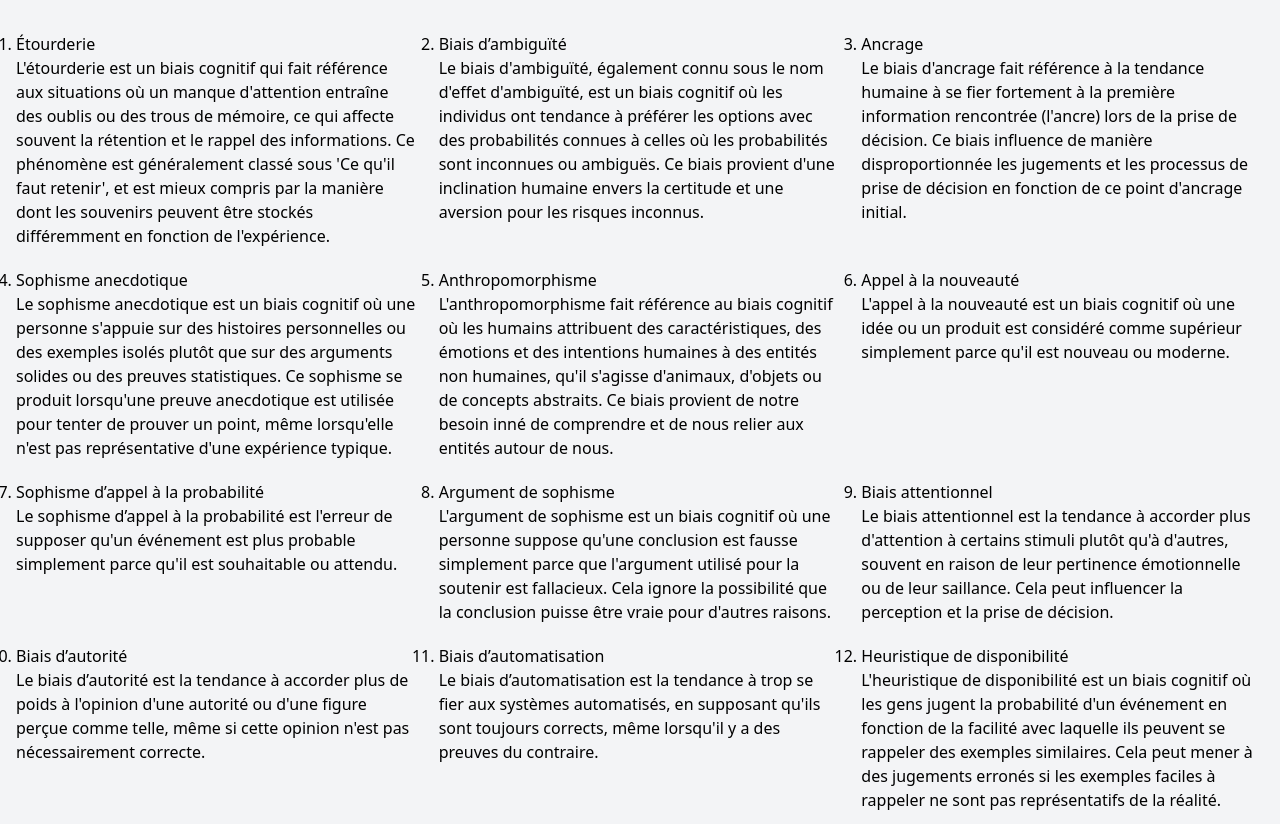
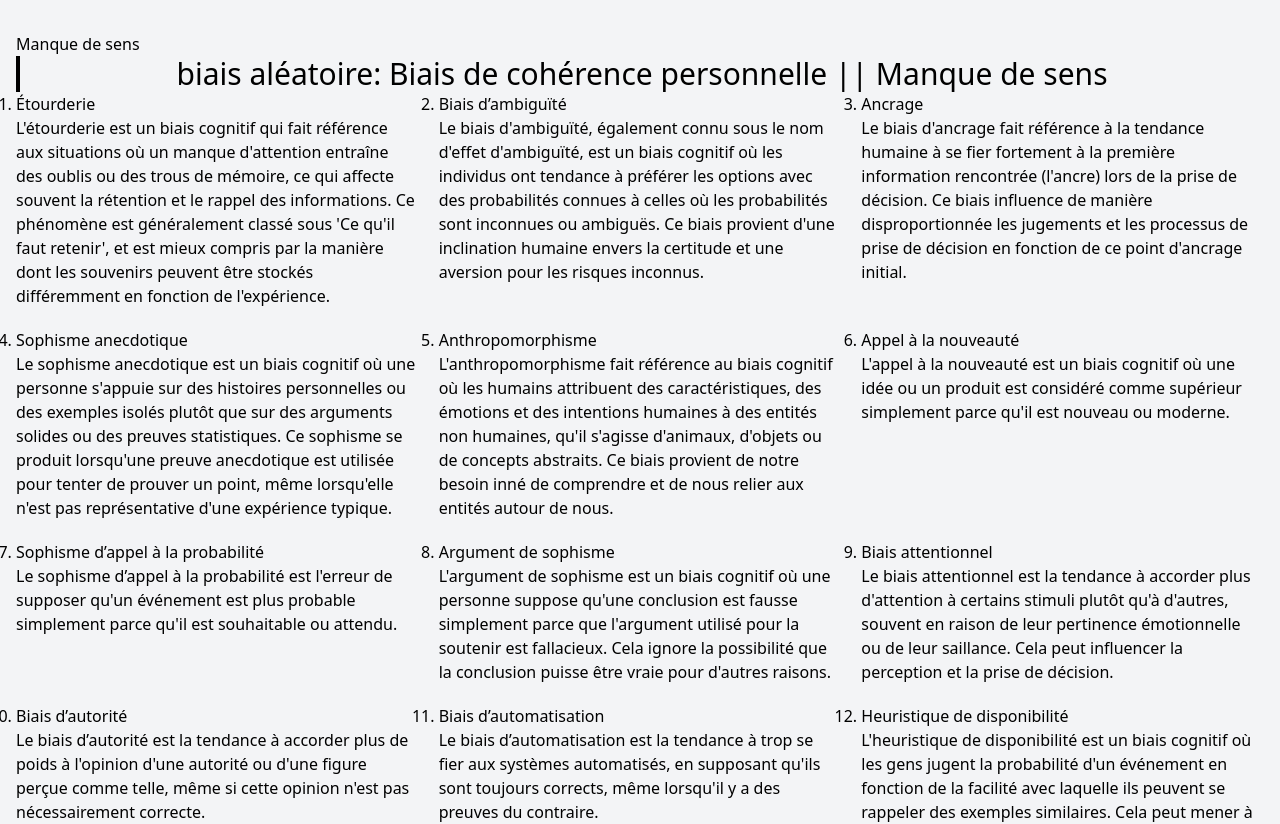
Before and after one commit to yassine-mahjoubi/biais-cognitifs, a Vue app: page / in a window 1280 px wide. Shown: the top 824 px of the page. Built offline with nearby package versions, Linux system fonts and the light colour scheme.

Commit message:
switch logic to pinia stor and add random bias

```diff
--- a/src/App.vue
+++ b/src/App.vue
@@ -1,26 +1,31 @@
 <script setup lang="ts">
-import { getApiResponse } from '@/scripts/services.ts'
-import type { Bias, Category } from './type/Bias'
-
-import { shallowRef, onMounted } from 'vue'
+import { onMounted } from 'vue'
+import { storeToRefs } from 'pinia'
 
 import BiasList from './components/UI/BiasList.vue'
+import { useBiasStore } from './stores/bias'
 
-const biases = shallowRef<Bias[]>([])
-const categories = shallowRef<Category[]>([])
-
+const store = useBiasStore()
+//storeToRefs keep recativity alive
+const { biases, loading, randomBias } = storeToRefs(store)
+const { fetchBias, selectRandomBias } = store
 onMounted(async () => {
-  const response = await getApiResponse()
-  if (response) {
-    biases.value = response.list_biases
-    categories.value = response.categories_biases
-  }
+  await fetchBias()
+  selectRandomBias()
+  console.log('randomBias', randomBias.value)
 })
 </script>
 <template>
   <div class="min-h-screen bg-gray-100">
     <div class="max-w-7xl mx-auto px-4 py-8">
-      <BiasList :biases="biases" />
+      <span v-if="loading">loading...</span>
+      <template v-else>
+        <p>{{ randomBias?.category_name }}</p>
+        <h1 v-if="randomBias" class="text-center border-l-4 text-3xl">
+          biais aléatoire: {{ randomBias.name }} || {{ randomBias.category_name }}
+        </h1>
+        <BiasList :biases="biases" />
+      </template>
     </div>
   </div>
 </template>
--- /dev/null
+++ b/src/stores/bias.ts
@@ -0,0 +1,37 @@
+import { defineStore } from 'pinia'
+import { ref, shallowRef } from 'vue'
+import type { Bias } from '@/type/Bias'
+
+import { getApiResponse } from '../scripts/services'
+
+const getRandomIndex = (data: Bias[]): number => {
+  const randomIndex = Math.floor(Math.random() * data.length)
+  return randomIndex
+}
+
+export const useBiasStore = defineStore('bias', () => {
+  const biases = shallowRef<Bias[]>([])
+  const loading = ref<boolean>(false)
+  const randomBias = ref<Bias | null | undefined>(undefined)
+
+  const fetchBias = async () => {
+    try {
+      loading.value = true
+      const response = await getApiResponse()
+      if (response) {
+        biases.value = response.list_biases
+      }
+    } catch (error) {
+      console.log(error)
+    } finally {
+      loading.value = false
+    }
+  }
+  const selectRandomBias = () => {
+    if (biases.value.length > 0) {
+      randomBias.value = biases.value[getRandomIndex(biases.value)]
+    }
+  }
+
+  return { fetchBias, biases, loading, selectRandomBias, randomBias }
+})
--- a/src/stores/counter.ts
+++ /dev/null
@@ -1,12 +0,0 @@
-import { ref, computed } from 'vue'
-import { defineStore } from 'pinia'
-
-export const useCounterStore = defineStore('counter', () => {
-  const count = ref(0)
-  const doubleCount = computed(() => count.value * 2)
-  function increment() {
-    count.value++
-  }
-
-  return { count, doubleCount, increment }
-})
```
